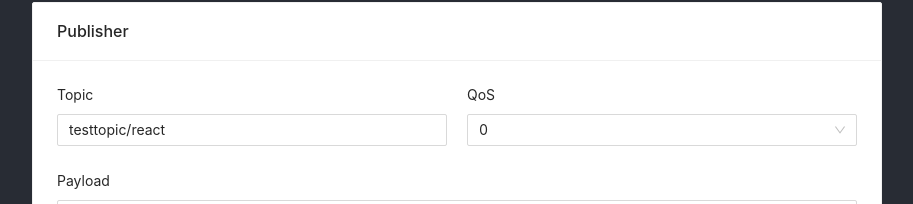
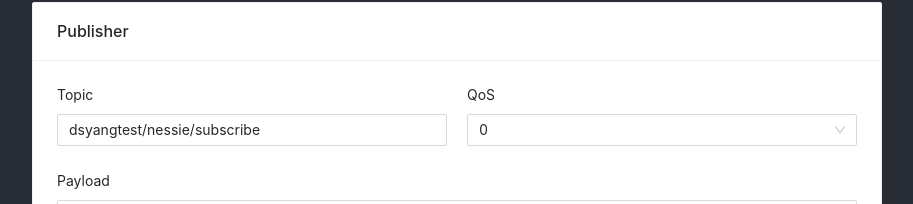
Before and after one commit to dsyang/nessie, a React (Create React App) app in the folder nessie_js/: page / in a window 1280 px wide. Shown: the part 437-641 px from the top of the page, without its empty margins (183-1096 px from the left). Built offline with nearby package versions, Linux system fonts and the light colour scheme.

Commit message:
Update publisher default topic

```diff
--- a/nessie_js/src/components/Hook/Publisher.js
+++ b/nessie_js/src/components/Hook/Publisher.js
@@ -9,7 +9,7 @@ const Publisher = ({ publish }) => {
   const qosOptions = useContext(QosOption);
 
   const record = {
-    topic: 'testtopic/react',
+    topic: 'dsyangtest/nessie/subscribe',
     qos: 0,
   };
 
--- a/nessie_js/src/components/Hook/index.js
+++ b/nessie_js/src/components/Hook/index.js
@@ -19,7 +19,7 @@ const qosOption = [
 ];
 
 const HookMqtt = () => {
-  const [clientId, _] = useState(`nessie_js_${Math.random().toString(16).substr(2, 8)}`)
+  const [clientId] = useState(`nessie_js_${Math.random().toString(16).substr(2, 8)}`)
   const [client, setClient] = useState(null);
   const [isSubed, setIsSub] = useState(false);
   const [payload, setPayload] = useState({});
```
